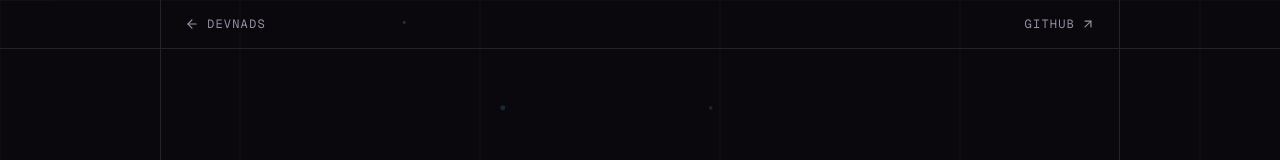
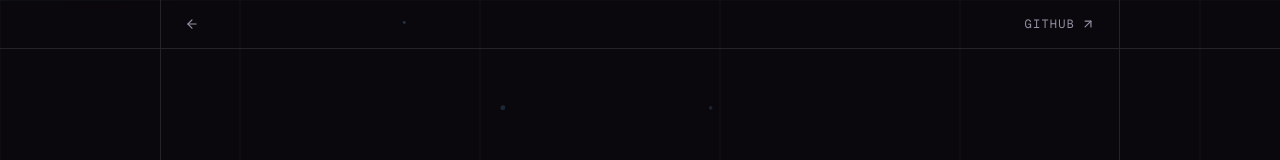
Before and after one commit to portdeveloper/devnads-com, a Next.js app: page /agents in a window 1280 px wide. Shown: the top 160 px of the page. Built offline with nearby package versions, Linux system fonts and the light colour scheme.

Commit message:
Remove Devnads text from agents page header

```diff
--- a/src/app/agents/page.tsx
+++ b/src/app/agents/page.tsx
@@ -95,7 +95,6 @@ export default function AgentsPage() {
               className="flex items-center gap-2 font-mono text-xs uppercase tracking-widest text-muted-foreground hover:text-foreground transition-colors"
             >
               <ArrowLeft className="h-3.5 w-3.5" />
-              Devnads
             </Link>
             <a
               href="https://github.com/portdeveloper/monad-agents-api"
```
